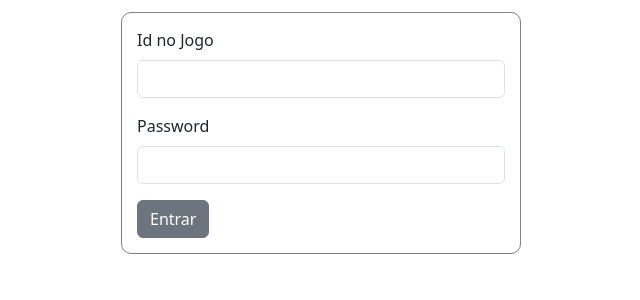
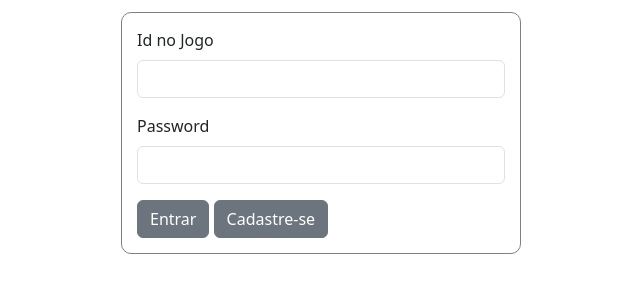
Before and after one commit to adrianomartiliano/WWC-php, a PHP site: page /login.php in a window 1280 px wide. Shown: the part 204-504 px from the top of the page, without its empty margins (319-959 px from the left). Run offline with PHP 8.4, Linux system fonts and the light colour scheme.

Commit message:
Página de Cadastro, Validações de login

```diff
--- a/login.php
+++ b/login.php
@@ -25,6 +25,7 @@
         <input type='password' class='form-control' id='exampleInputPassword1' name='password'>
     </div>
     <button type='submit' class='btn btn-secondary'>Entrar</button>
+    <button type='submit' class='btn btn-secondary'>Cadastre-se</button>
 </form>"
 ;
 
```
